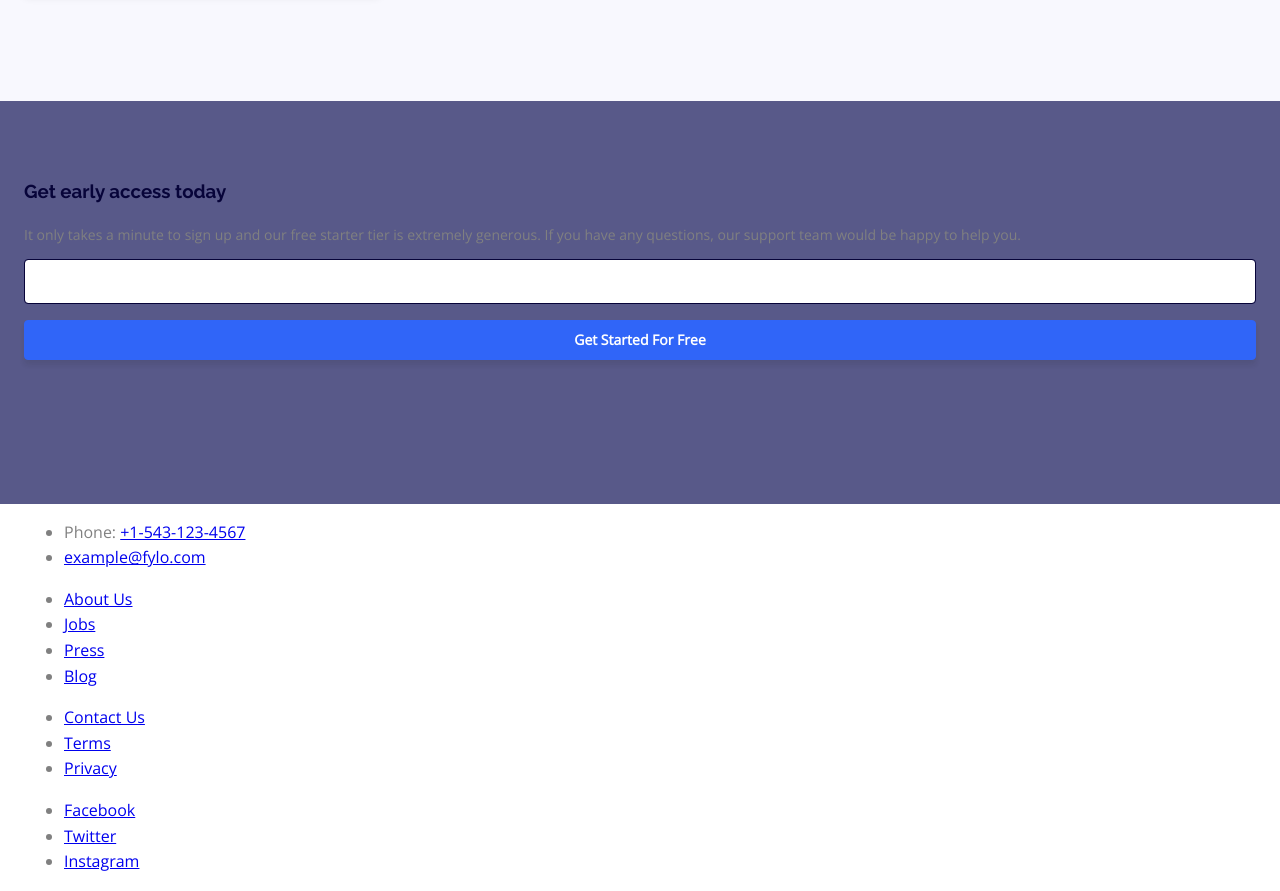
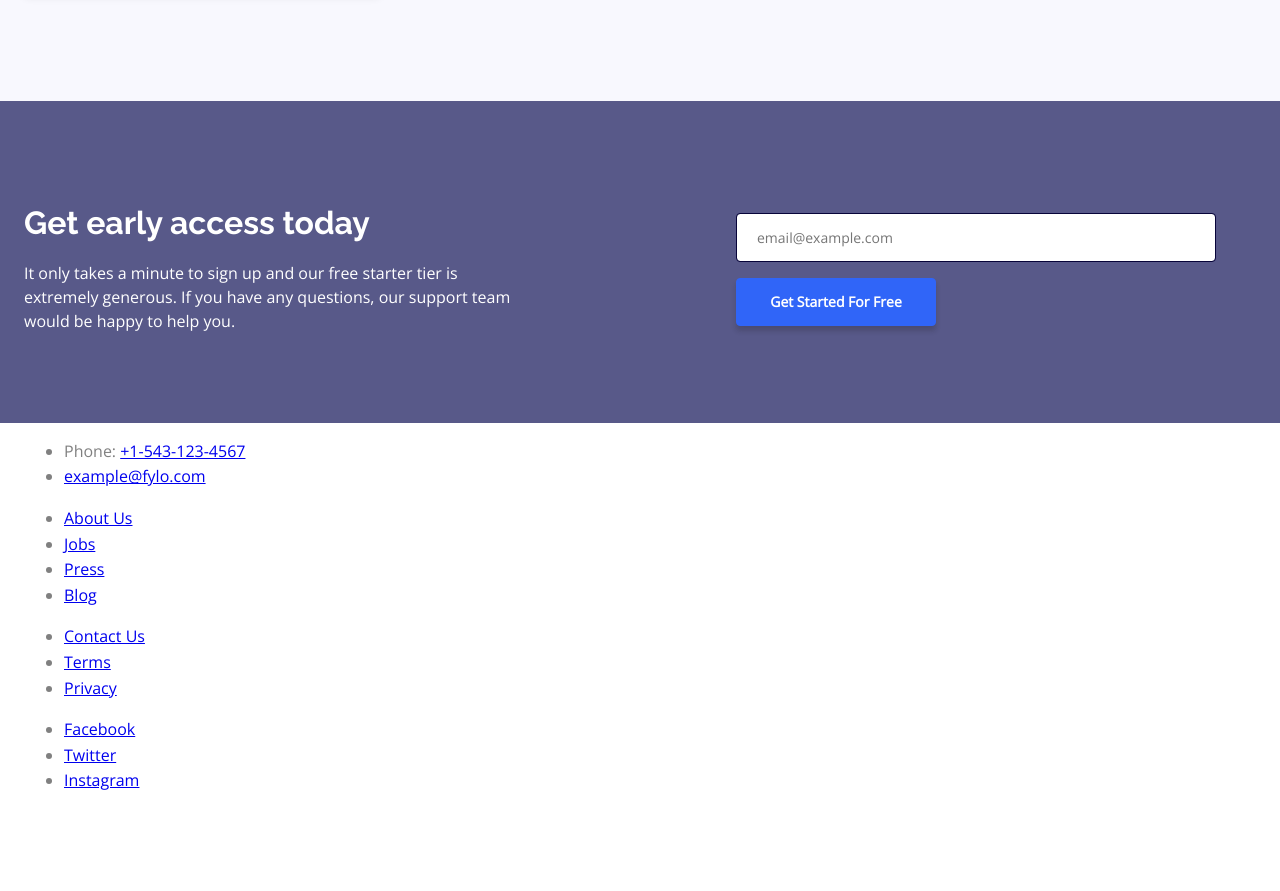
Before and after one commit to byronbyron/fylo-landing-page-with-two-column-layout, a plain HTML site: page index.html in a window 1280 px wide. Shown: the part 1485-2376 px from the top of the page. After the commit the page ends 2295 px from the top, so only its background shows below. Drawn offline with nearby package versions, Linux system fonts and the light colour scheme.

Commit message:
Add styles for early access section on desktop

```diff
--- a/index.html
+++ b/index.html
@@ -95,18 +95,26 @@
 
     <section class="section-dark section">
       <div class="container">
+        <div class="row">
+          <div class="col">
+            <div class="section-body prose">
               <h3>Get early access today</h3>
 
               <p>It only takes a minute to sign up and our free starter tier is extremely generous. If you have any questions, our support team would be happy to help you.</p>
+            </div>
+          </div>
 
+          <div class="col">
             <form class="form">
               <div class="form-group">
                 <label for="Email" class="sr-only">Email Address</label>
-            <input type="text" class="form-control" id="Email">
+                <input type="text" class="form-control" id="Email" placeholder="email@example.com">
               </div>
 
               <button class="btn btn-primary">Get Started For Free</button>
             </form>
+          </div>
+        </div>
       </div>
     </section>
   </main>
--- a/style.css
+++ b/style.css
@@ -297,6 +297,32 @@ p {
 
 .section-dark {
     background-color: var(--desaturated-blue);
+    padding-top: 3rem;
+    padding-bottom: 4.5rem;
+}
+
+.section-dark .row {
+    flex-direction: row;
+}
+
+.section-dark .section-body {
+    text-align: center;
+}
+
+.section-dark h3 {
+    color: var(--white);
+    margin-bottom: 0.875rem;
+}
+
+.section-dark p {
+    color: var(--white);
+    margin: 0 auto 1.5rem;
+}
+
+.form {
+    max-width: 300px;
+    margin-left: auto;
+    margin-right: auto;
 }
 
 .attribution {
@@ -503,4 +529,39 @@ p {
         margin-bottom: 0;
         padding: 0;
     }
+
+    .section-dark {
+        padding-top: 7rem;
+        padding-bottom: 4.125rem;
+    }
+
+    .section-dark .section-body {
+        text-align: left;
+    }
+
+    .section-dark h3 {
+        font-size: 2rem;
+        margin-top: -0.875rem;
+    }
+
+    .section-dark p {
+        font-size: 1rem;
+        max-width: 54ch;
+        margin-left: 0;
+    }
+
+    .form {
+        max-width: 480px;
+        margin-right: 2.5rem;
+    }
+
+    .form .form-control {
+        padding: 0.875rem 1.25rem;
+    }
+
+    .form .btn {
+        max-width: 200px;
+        padding: 1rem;
+        box-shadow: 0 5px 5px hsl(0deg 0% 10% / 20%);
+    }
 }
```
Lines whose indentation alone changed are shown as unchanged.
